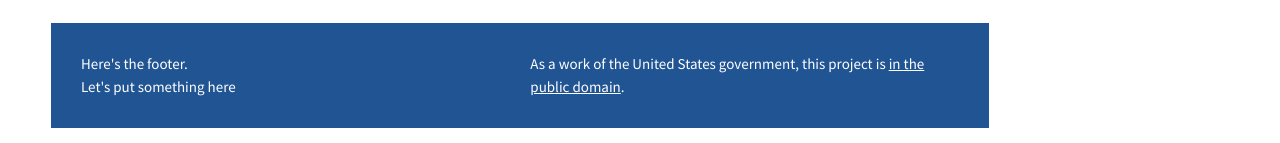
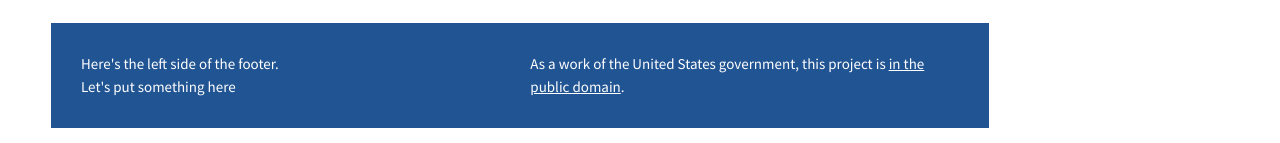
Before and after one commit to erickemde/erickemde.github.io, a plain HTML site: page index.html in a window 1280 px wide. Shown: the part 449-592 px from the top of the page. Drawn offline with Linux system fonts and the light colour scheme.

```diff
--- a/index.html
+++ b/index.html
@@ -81,7 +81,7 @@
   <footer class="usa-styleguide-footer">
     <div class="usa-grid">
       <div class="usa-width-one-half">
-        <p>Here's the footer.</p>
+        <p>Here's the left side of the footer.</p>
         <p>Let's put something here</p>
       </div>
       <div class="usa-width-one-half usa-end-row">
```
